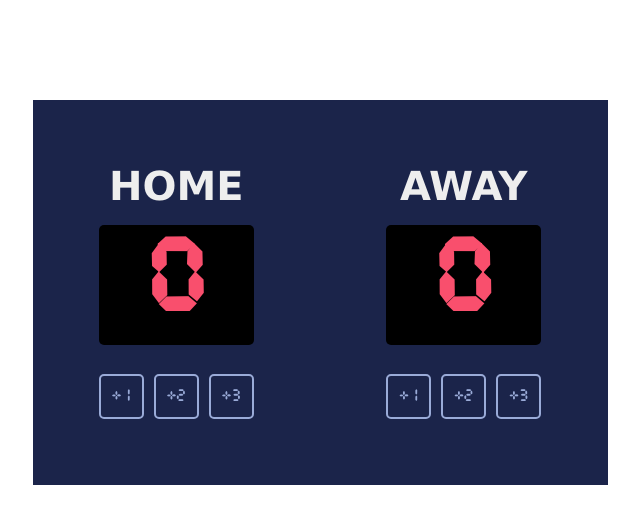
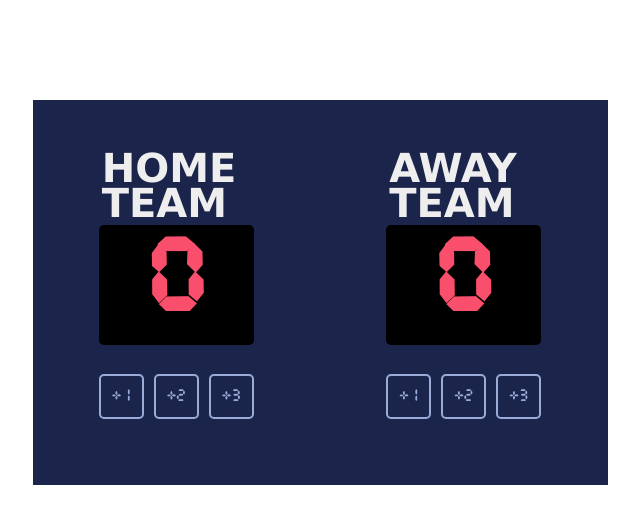
Before and after one commit to atorrez007/Basketball-Scoreboard, a plain HTML site: page index.html in a window 1280 px wide. Shown: the whole page, without its empty margins (320-960 px from the left). Drawn offline with Linux system fonts and the light colour scheme.

Commit message:
modified home and away team names

```diff
--- a/index.html
+++ b/index.html
@@ -5,7 +5,7 @@
   <body>
     <div class="container">
       <div>
-        <h3 class="board-title">HOME</h3>
+        <h3 class="board-title">HOME TEAM</h3>
         <h3 class="home-score"></h3>
         <h3 class="home-points-text">0</h3>
         <div class="add-points-btns-home">
@@ -15,7 +15,7 @@
         </div>
       </div>
       <div>
-        <h3 class="board-title">AWAY</h3>
+        <h3 class="board-title">AWAY TEAM</h3>
         <h3 class="home-score"></h3>
         <h3 class="away-points-text">0</h3>
         <div class="add-points-btns-away">
```
